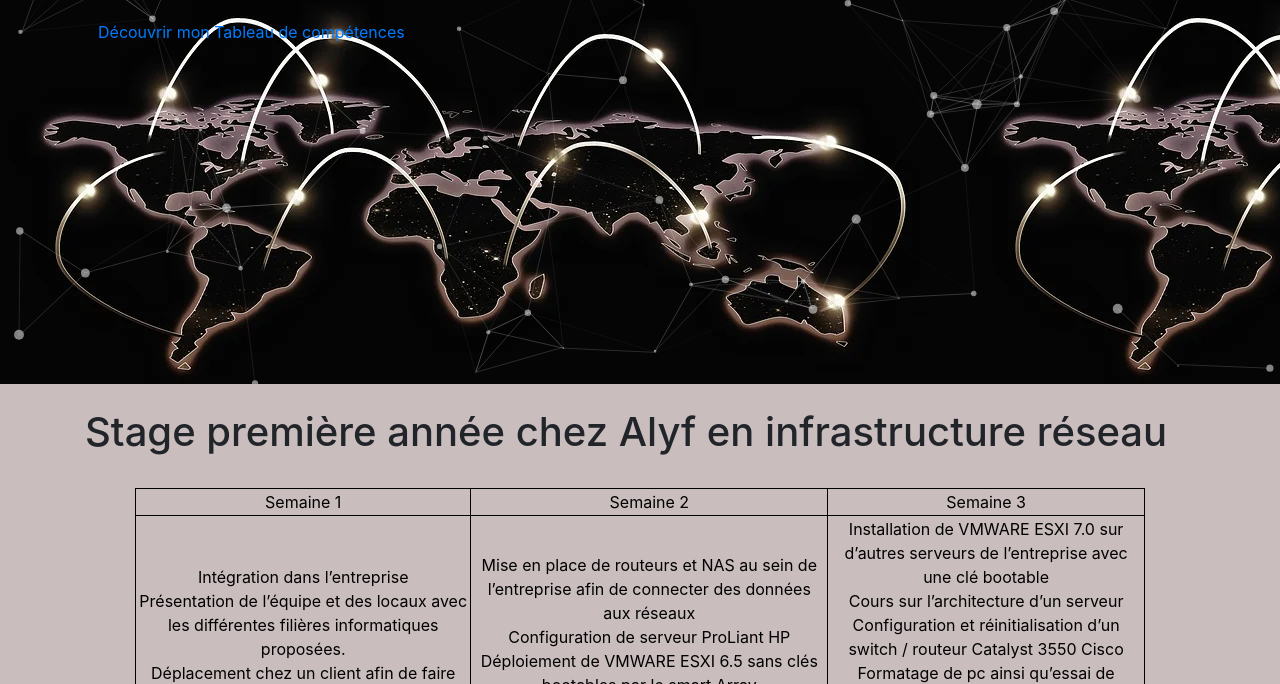
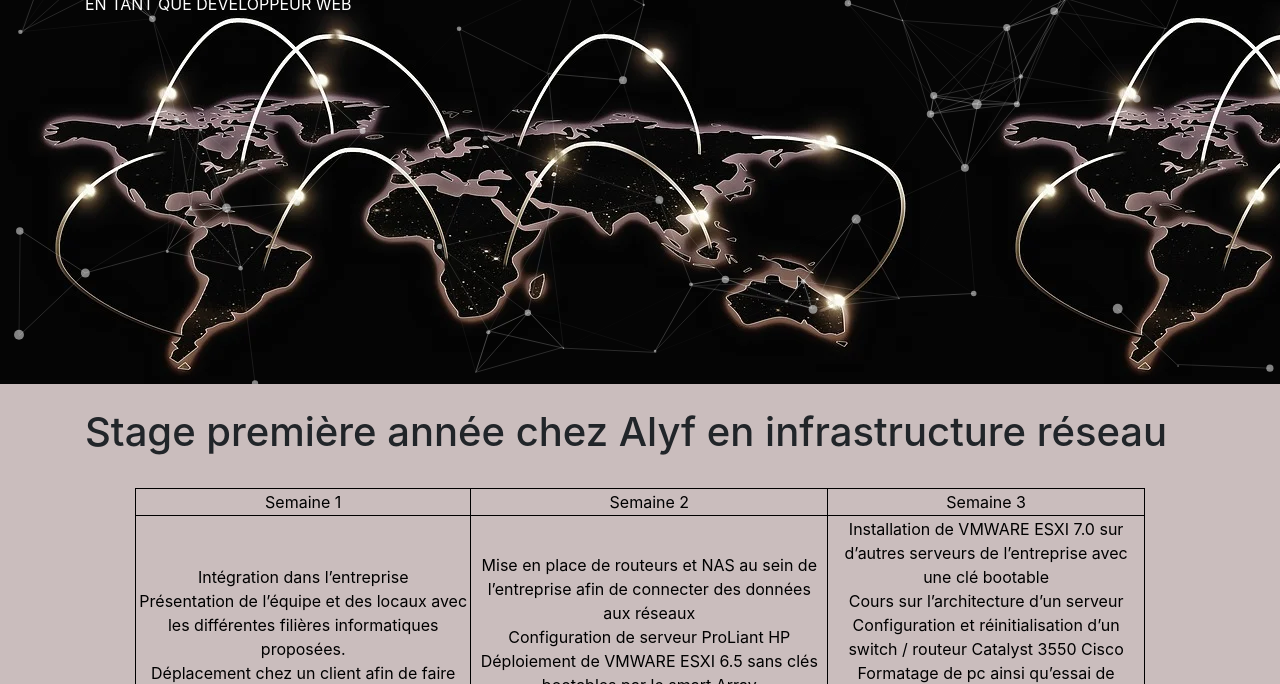
Before and after one commit to HAIDEL/PortfolioHichamAidel, a plain HTML site: page Portfoliohicham_main/public/Stage.html in a window 1280 px wide. Shown: the part 416-1100 px from the top of the page. Drawn offline with nearby package versions, Linux system fonts and the light colour scheme; files whose address does not match are found by name.

Commit message:
Retrait de page tableau de compétence dans stage

```diff
--- a/Portfoliohicham_main/public/Stage.html
+++ b/Portfoliohicham_main/public/Stage.html
@@ -52,9 +52,7 @@
             <div class="banner-center-text">
             <h1 class="font-alt color-white font-w-600 color-theme m-10px-t m-10px-b wow fadeInLeft text-white" data-wow-delay="0.1s"><span class="font-w-300 color-white">Mes</span> Réalisations</h1>
             <p class="color-white font-xl text-uppercase wow fadeInLeft text-white" data-wow-delay="0.2s">En tant que Developpeur Web</p>
-            <div class="btn-bar m-30px-t">
-                <a href="Tableaudecompétencehicham.pdf" class="btn btn-white btn-xl wow fadeInLeft" data-wow-delay="0.3s">Découvrir mon Tableau de compétences</a>
-            </div>
+
             </div>
         </div>
         <canvas class="particles-js-canvas-el" style="width: 100%; height: 100%;" width="1077" height="923"></canvas>
```
